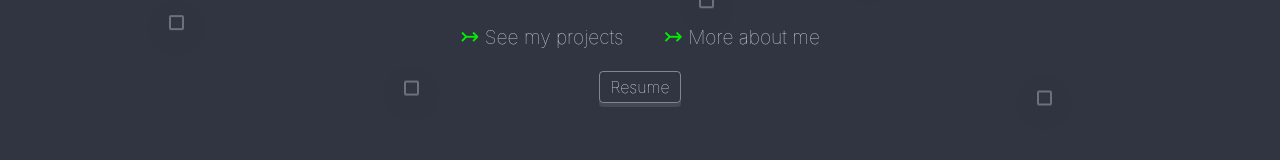
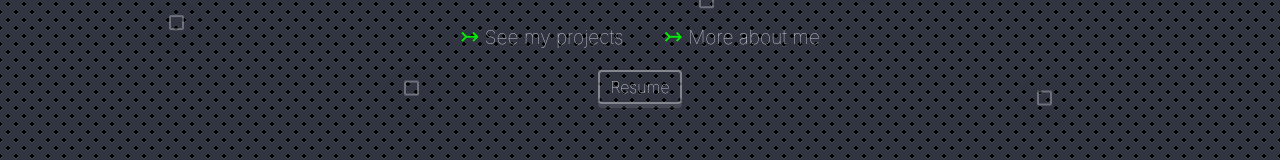
Before and after one commit to JosephBusayo/portfolio, a React (Create React App) app: page / in a window 1280 px wide. Shown: the part 404-564 px from the top of the page. Built offline with nearby package versions, Linux system fonts and the light colour scheme.

Commit message:
style : improved background color

```diff
--- a/src/App.js
+++ b/src/App.js
@@ -4,7 +4,6 @@ import { Routes, Route} from 'react-router-dom';
 import { Home} from './components/Home'
 import { About } from './components/About'
 import { Project } from './components/Project'
-import { Contact } from './components/Contact'
 import { Navbar } from './components/Navbar'
 
 
--- a/src/Styles/App.css
+++ b/src/Styles/App.css
@@ -14,6 +14,13 @@
 }
 
 body{
+  background:
+        radial-gradient(black 15%, transparent 16%) 0 0,
+        radial-gradient(black 15%, transparent 16%) 8px 8px,
+        radial-gradient(rgba(255,255,255,.1) 15%, transparent 20%) 0 1px,
+        radial-gradient(rgba(255,255,255,.1) 15%, transparent 20%) 8px 9px;
+  background-size: 16px 16px;
+  background-attachment: fixed;
   background-color: #313441;
   color: var(--FONTCOLOR);
   margin: 0 auto;
@@ -21,16 +28,7 @@ body{
   height: 90%;
   /* font-family: 'Lato', sans-serif; */
   padding: 0 1.5vw 0 1.5vw;
-
-}
-.overlay{
-    position: absolute;
-    top: 6px;
-    left: 6px;
-    right: 6px;
-    bottom: 6px;
-    background: rgba(0,0,0,0.4);
-    z-index: -1;
+  z-index: -100;
 }
 .App{
   height: 90vh;
--- a/src/Styles/Home.css
+++ b/src/Styles/Home.css
@@ -71,7 +71,8 @@ span{
     color: #fff;
     box-shadow: 0px 4px rgba(255, 254, 254, 0.1);
     transition: 0.7s;
-    border: 1px solid rgba(255, 255, 255, 0.4)
+    border: 2px solid rgba(255, 255, 255, 0.4);
+    z-index: 2;
 }
 .cv_link:hover{
     color: white;
```
